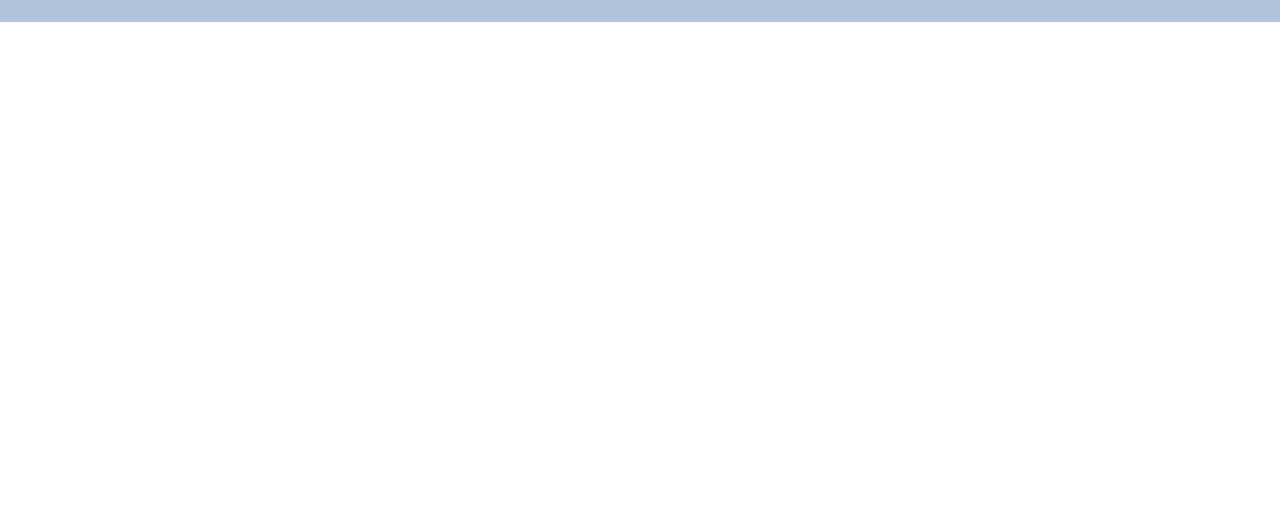
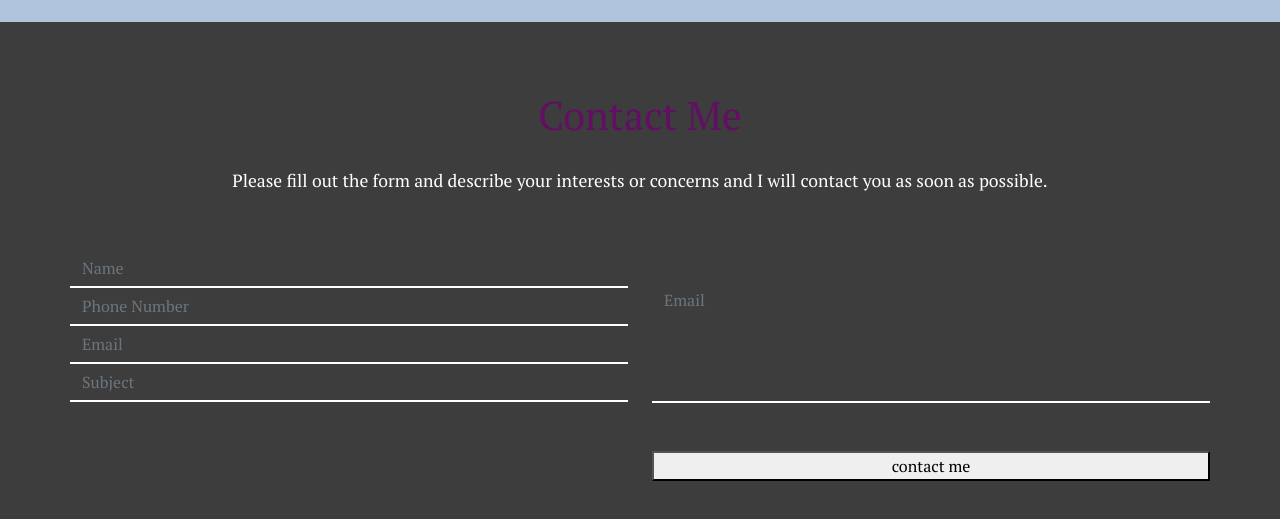
Before and after one commit to ausbosspoland/austinpoland-portfolio, a React (Create React App) app: page / in a window 1280 px wide. Shown: the part 2170-2689 px from the top of the page. Before the commit the page ends 2192 px from the top, so only its background shows below. Built offline with nearby package versions, Linux system fonts and the light colour scheme.

Commit message:
working on the contact me section, form is set up, added styling in the css, but still needs work

```diff
--- a/src/App.css
+++ b/src/App.css
@@ -9,10 +9,12 @@
   --pblack: #000000;
   --pred: rgb(255, 0, 0);
   --pmagenta: rgb(225, 0, 255);
+  --plightgrey: rgb(215, 215, 215);
+  --preggrey: rgb(61, 61, 61);
 }
 
 body {
-font-family: "PT Serif", sans-serif;
+font-family: "PT Serif", sans-serif !important;
 }
 
 .App {
@@ -39,7 +41,6 @@ font-family: "PT Serif", sans-serif;
   justify-content: center;
   font-size: calc(10px + 2vmin);
   color: white;
-  color: rgb(255, 0, 0);
 }
 
 .App-link {
@@ -217,3 +218,54 @@ nav ul li {
 .hyper-link:hover {
   color: var(--purplestuff);
 }
+
+/******************* Contacts *******************/
+
+.contacts {
+  background: var(--preggrey);
+  padding: 3rem 0;
+}
+
+.contacts h1 {
+  color: var(--purplestuff);
+  padding: 1.3rem 0;
+}
+
+.contacts p {
+  color: var(--pwhite);
+  font-size: 1.1rem;
+}
+
+/*-------------- Input ---------------*/
+.contacts input, .contacts textarea {
+  width: 100%;
+  box-sizing: border-box;
+  background: none;
+  resize: none;
+  border: 0;
+  border-bottom: 0.125rem solid var(--pwhite);
+  border-radius: 0;
+  color: var(--plightgrey);
+  outline: 0 !important;
+  box-shadow: none !important;
+  top: 0;
+}
+
+.contacts .container {
+  padding: 2.5rem 0;
+}
+
+.contacts input:focus, .contacts textarea:focus {
+  background: transparent;
+  color: var(--pblack);
+}
+
+.contacts textarea {
+  height: 7.55rem;
+  margin: 2rem 0;
+}
+
+.contact-btn {
+  margin: 1rem 0 0 0;
+  width: 100%;
+}
--- a/src/App.js
+++ b/src/App.js
@@ -4,6 +4,7 @@ import Navbar from "./components/Nav";
 import Header from "./components/Header";
 import About from "./components/About";
 import Portfolio from "./components/Portfolio";
+import Contacts from "./components/Contacts";
 
 function App() {
   return (
@@ -12,6 +13,7 @@ function App() {
       <Header />
       <About />
       <Portfolio />
+      <Contacts />
     </>
   );
 }
--- a/src/components/Contacts.js
+++ b/src/components/Contacts.js
@@ -3,8 +3,59 @@ import React from "react";
 const Contacts = () => {
     return (
         <div className="contacts">
-            <h1>contact me</h1>
+            <div className="text-center">
+            <h1>Contact Me</h1>
             <p>Please fill out the form and describe your interests or concerns and I will contact you as soon as possible.</p>
+            </div>
+            <div className="container">
+                <div className="row">
+                    <div className="col-md-6 col-xs-12">
+                        {/* Name Input */}
+                        <input
+                        id="name"
+                        type="text"
+                            className="form-control"
+                            placeholder="Name"
+                            name="name"
+                        />
+                        {/* Phone Input */}
+                        <input
+                        id="phone"
+                        type="text"
+                            className="form-control"
+                            placeholder="Phone Number"
+                            phone="phone"
+                        />
+                        {/* Email Input */}
+                        <input
+                        id="email"
+                        type="email"
+                            className="form-control"
+                            placeholder="Email"
+                            email="email"
+                        />
+                        {/* Subject Input */}
+                        <input
+                        id="subject"
+                        type="text"
+                            className="form-control"
+                            placeholder="Subject"
+                            subject="subject"
+                        />
+                    </div>
+                    <div className="col-md-6 col-xs-12">
+                        {/* Description */}
+                        <textarea
+                        id="description"
+                        type="text"
+                        className="form-control"
+                        placeholder="Email"
+                        email="email"
+                        ></textarea>
+                        <button className="btn-main-offer contact-btn" type="submit">contact me</button>
+                    </div>
+                </div>
+            </div>
         </div>
     )
 }
```
